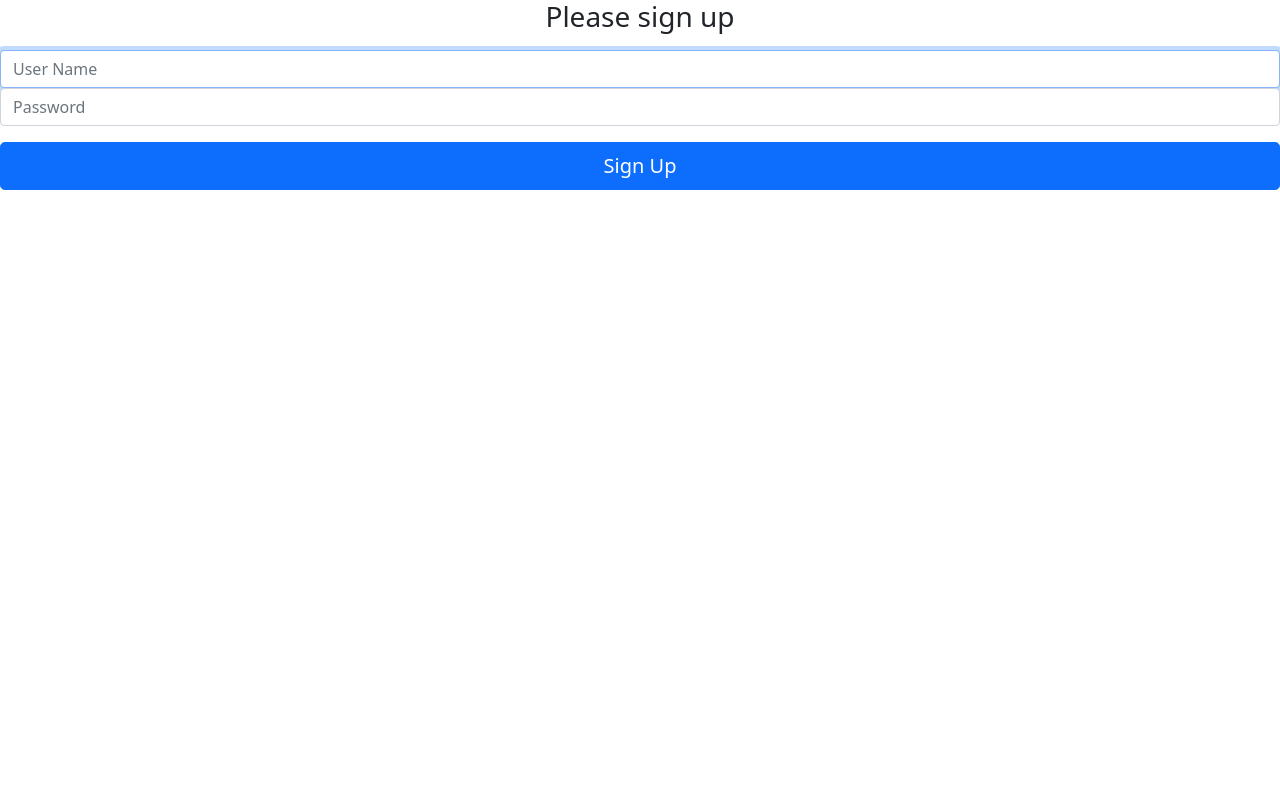
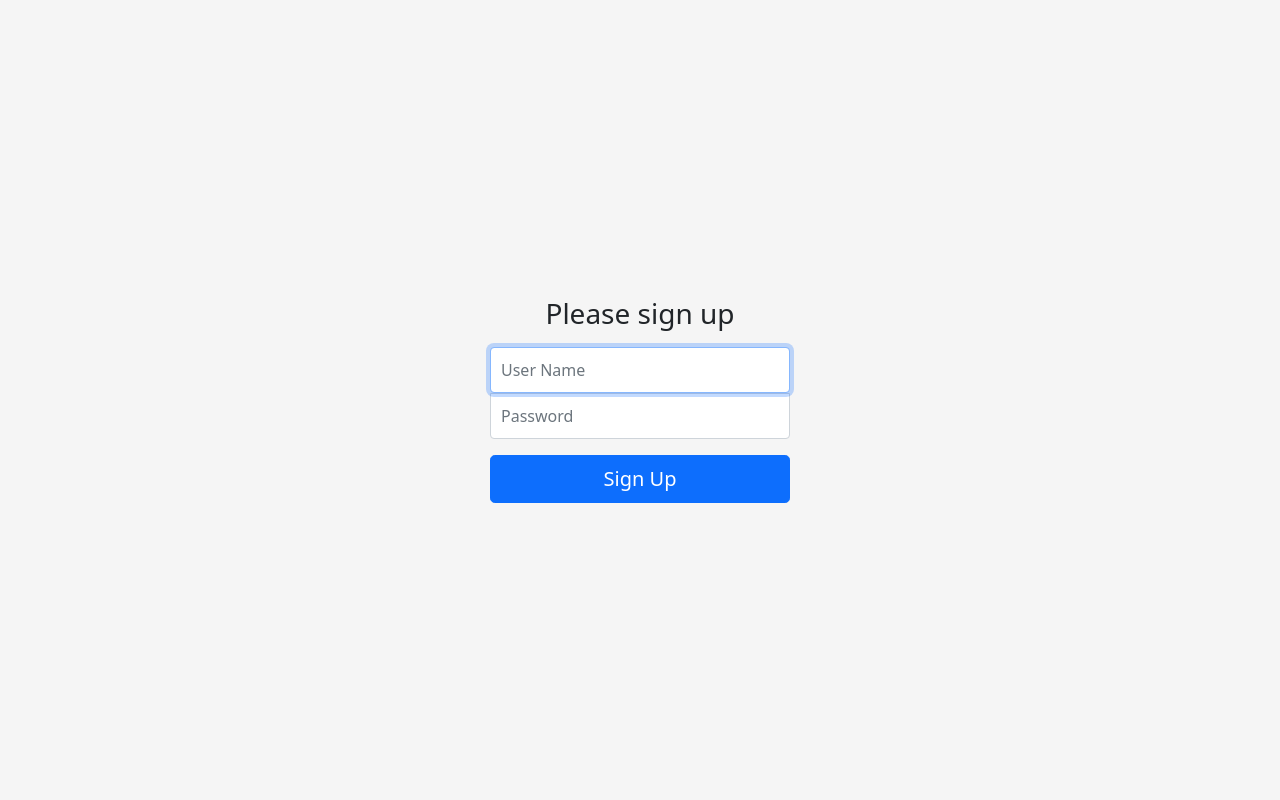
Before and after one commit to IsseiNagi/django-practice-2-sns, a Django app: template templates/signup.html in a window 1280 px wide. Run offline with Django 3.2, Linux system fonts and the light colour scheme; the template is opened without the code that fills it, so the values that code supplies are empty.

Commit message:
update files

```diff
--- /dev/null
+++ b/static/style.css
@@ -0,0 +1,42 @@
+html,
+body {
+  height: 100%;
+}
+
+body {
+  display: flex;
+  align-items: center;
+  padding-top: 40px;
+  padding-bottom: 40px;
+  background-color: #f5f5f5;
+}
+
+.form-signin {
+  width: 100%;
+  max-width: 330px;
+  padding: 15px;
+  margin: auto;
+}
+.form-signin .checkbox {
+  font-weight: 400;
+}
+.form-signin .form-control {
+  position: relative;
+  box-sizing: border-box;
+  height: auto;
+  padding: 10px;
+  font-size: 16px;
+}
+.form-signin .form-control:focus {
+  z-index: 2;
+}
+.form-signin input[type="email"] {
+  margin-bottom: -1px;
+  border-bottom-right-radius: 0;
+  border-bottom-left-radius: 0;
+}
+.form-signin input[type="password"] {
+  margin-bottom: 10px;
+  border-top-left-radius: 0;
+  border-top-right-radius: 0;
+}
--- a/templates/base.html
+++ b/templates/base.html
@@ -8,9 +8,10 @@
     <!-- Bootstrap CSS -->
     <link href="https://cdn.jsdelivr.net/npm/bootstrap@5.0.0-beta1/dist/css/bootstrap.min.css" rel="stylesheet" integrity="sha384-giJF6kkoqNQ00vy+HMDP7azOuL0xtbfIcaT9wjKHr8RbDVddVHyTfAAsrekwKmP1" crossorigin="anonymous">
 
-    <!-- 個別にcssファイルを呼び出したいときに使う -->
+    <!-- 個別にcssファイルを呼び出したいときに使う headタグの中に書く-->
     {% block customcss %}
     {% endblock customcss %}
+
     <title>sample</title>
   </head>
     {% block header %}
--- a/templates/list.html
+++ b/templates/list.html
@@ -7,6 +7,7 @@
 {% endblock header %}
 
 {% block content %}
+{% if user.is_authenticated %}
 <div class="container">
     {% for item in object_list %}
     <div class="alert alert-dark" role="alert">
@@ -17,4 +18,7 @@
     </div>
     {% endfor %}
 </div>
+{% else %}
+ログインしてください
+{% endif %}
 {% endblock content %}
--- a/templates/signup.html
+++ b/templates/signup.html
@@ -1,4 +1,13 @@
 {%  extends 'base.html' %}
+
+<!-- STATICFILES_DIRSの場所をDjangoに伝えるためのタグを書く -->
+{% load static %}
+
+<!-- customcssを読み込むための指定 -->
+{% block customcss %}
+<link href="{% static 'style.css' %}" rel="stylesheet">
+{% endblock customcss %}
+
 
 {% block content %}
 <body class="text-center">
```
Also changed, not shown: sns/urls.py (+7 -1 lines), snsapp/views.py (+6 -6 lines).
